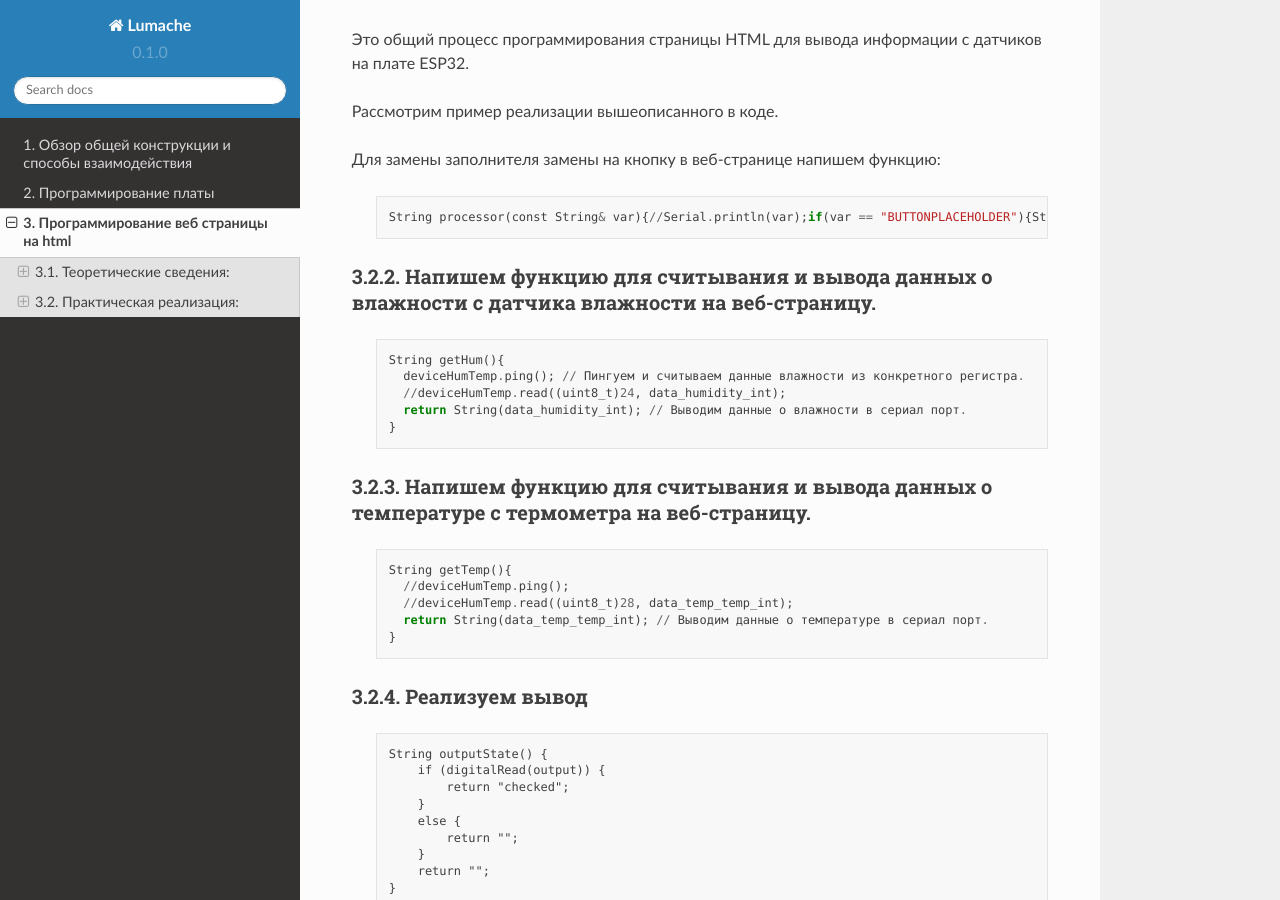
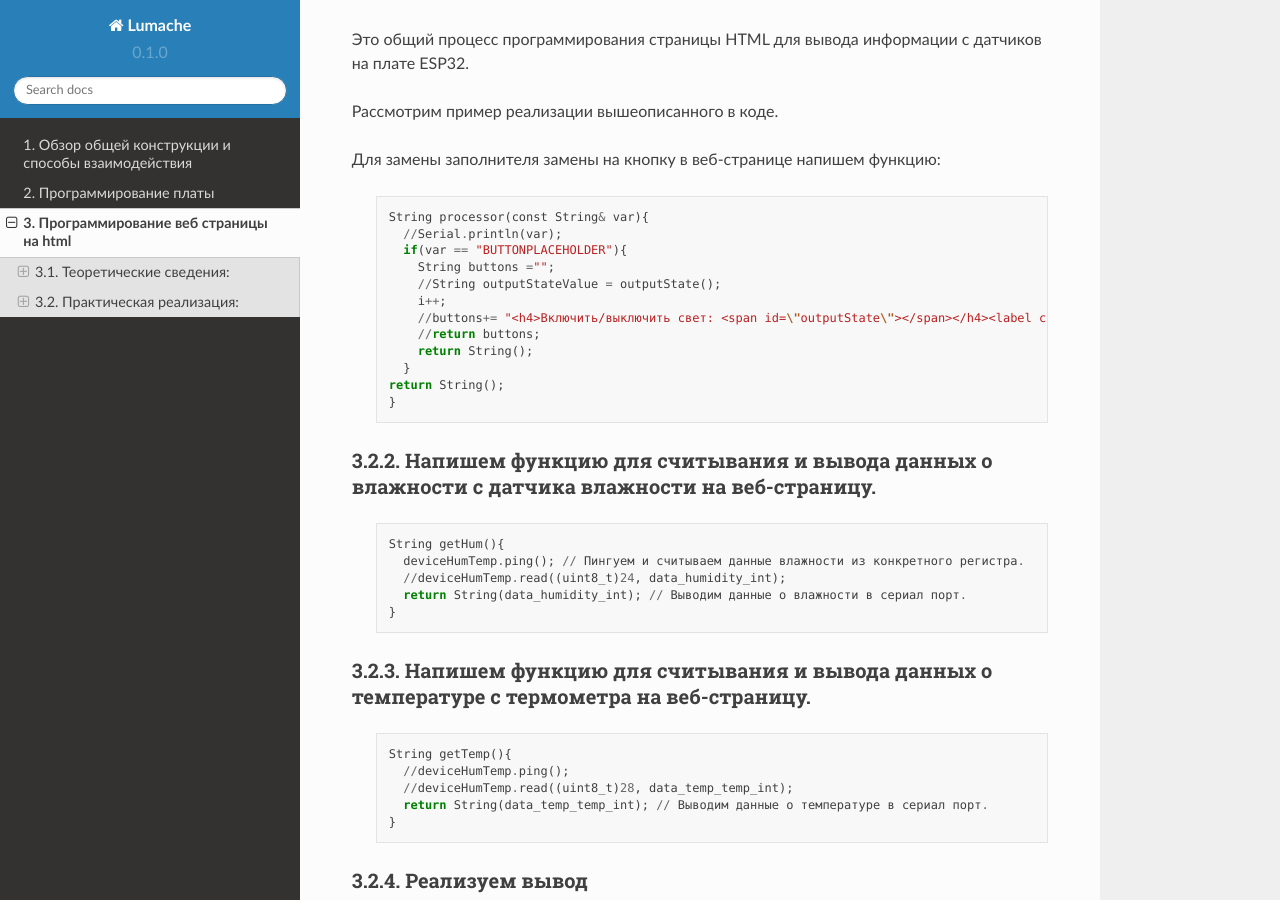
Before and after one commit to BBanwz/book_AL_GH, a Sphinx documentation site: the page built from docs/source/3/1.rst, in a window 1280 px wide and 900 px high, scrolled down 3295 px. Built offline with Sphinx 7.4.7 and the Read the Docs theme 2.0.0, drawn with Linux system fonts in a browser that asks for light colours; pages that are not in the unit, such as notebooks, are missing from menus.

Commit message:
Update 1.rst

```diff
--- a/docs/source/3/1.rst
+++ b/docs/source/3/1.rst
@@ -97,7 +97,18 @@
 
   ::
 
-    String processor(const String& var){//Serial.println(var);if(var == "BUTTONPLACEHOLDER"){String buttons ="";//String outputStateValue = outputState();i++;//buttons+= "<h4>Включить/выключить свет: <span id=\"outputState\"></span></h4><label class=\"switch\"><input type=\"checkbox\" onchange=\"toggleCheckbox(this)\" id=\"output\" " + outputStateValue + "><span class=\"slider\"></span></label>" + "<br><br>Температура: "+getTemp()+ "<br><br>Влажность: "+getHum();//return buttons;return String();}return String();}
+    String processor(const String& var){
+      //Serial.println(var);
+      if(var == "BUTTONPLACEHOLDER"){
+        String buttons ="";
+        //String outputStateValue = outputState();
+        i++;
+        //buttons+= "<h4>Включить/выключить свет: <span id=\"outputState\"></span></h4><label class=\"switch\"><input type=\"checkbox\" onchange=\"toggleCheckbox(this)\" id=\"output\" " + outputStateValue + "><span class=\"slider\"></span></label>" + "<br><br>Температура: "+ getTemp() + "<br><br>Влажность: " +getHum();
+        //return buttons;
+        return String();
+      }
+    return String();
+    }
 
 Напишем функцию для считывания и вывода данных о влажности с датчика влажности на веб-страницу.
 ~~~~~~~~~~~~~~~~~~~~~~~~~~~~~~~~~~~~~~~~~~~~~~~~~~~~~~~~~~~~~~~~~~~~~~~~~~~~~~~~~~~~~~~~~~~~~~~
@@ -242,6 +253,6 @@
 ~~~~~~~~~~~~~~~~~~~~~~~~~~~
 
 .. figure:: images/5.png
-       :width: 40%
+       :width: 60%
        :align: center
        :alt: Результат работы программы.
```
